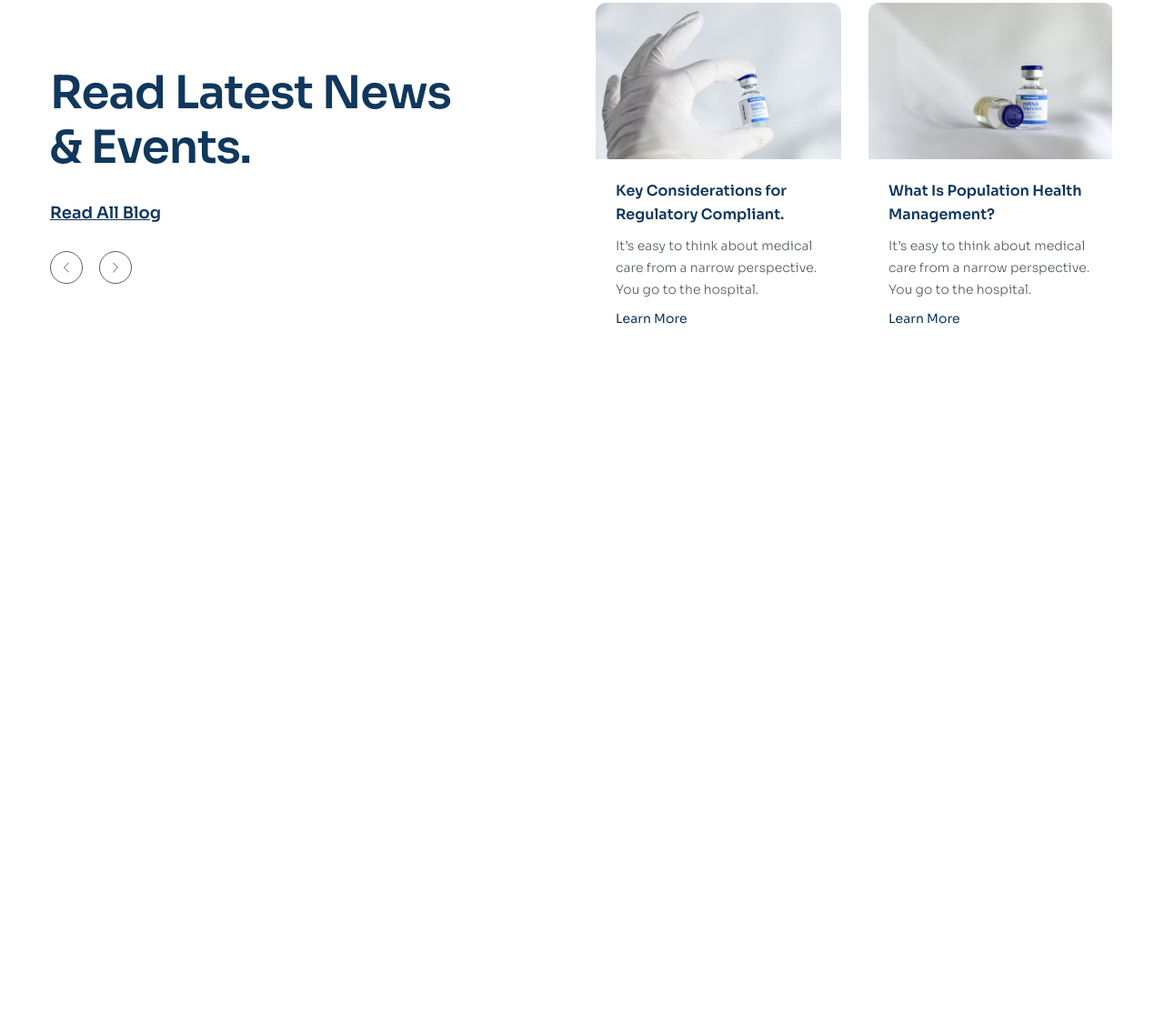
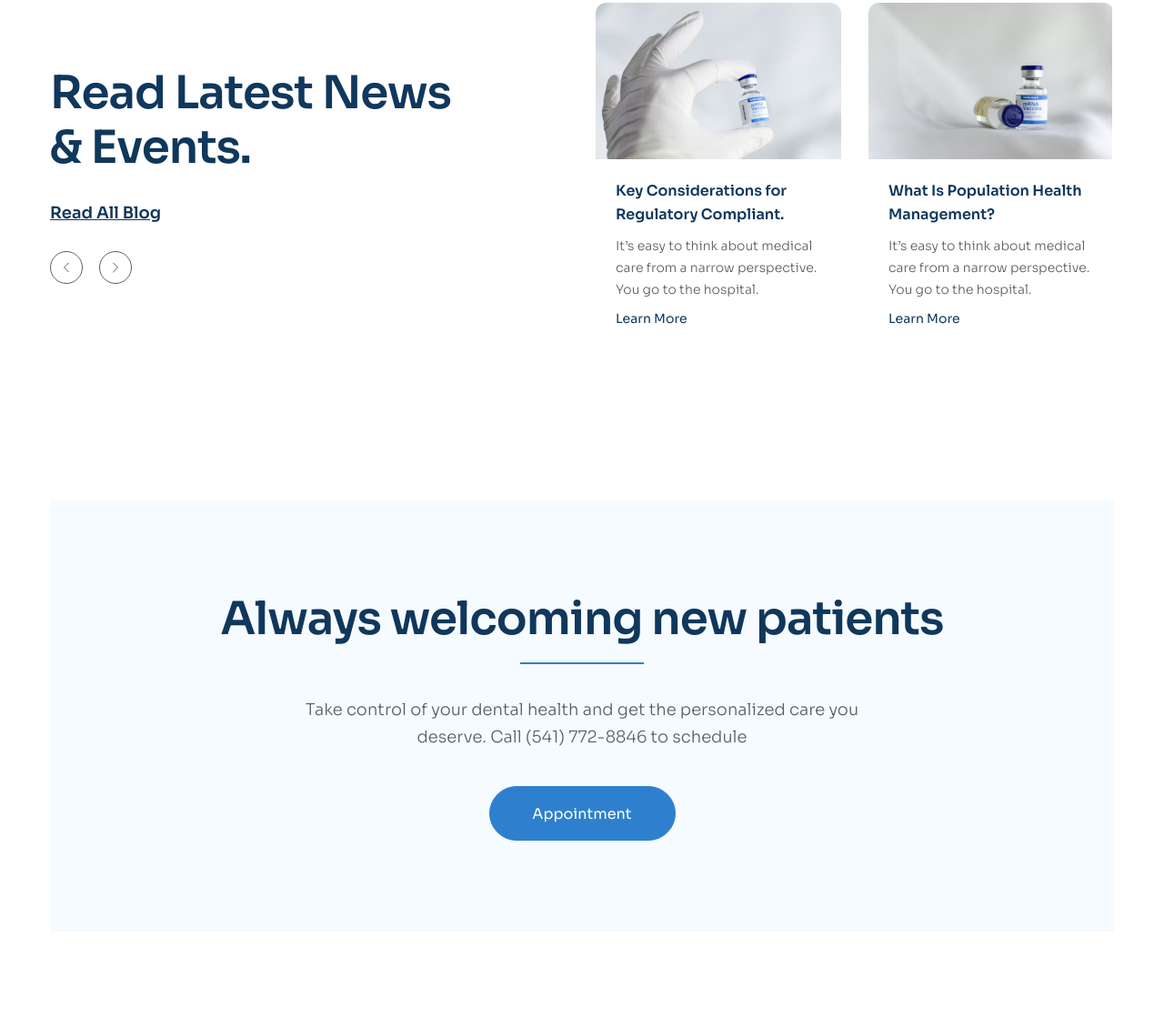
Before and after one commit to Giavix1302/htmlcss-project_03, a plain HTML site: page index.html in a window 1280 px wide. Shown: the part 5105-6214 px from the top of the page at 91% size. Before the commit the page ends 5800 px from the top, so only its background shows below. Drawn offline with Linux system fonts and the light colour scheme.

Commit message:
Section appointment

```diff
--- a/assets/css/styles.css
+++ b/assets/css/styles.css
@@ -573,6 +573,7 @@
 /* News */
 .news {
     padding-top: 85px;
+    padding-bottom: 85px;
 }
 
 .news__wrap {
@@ -604,9 +605,11 @@
 .news-item {
     width: 270px;
     border-radius: 12px;
+    transition: 0.3s;
 }
 
 .news-item:hover {
+    transform: translateY(-8px);
     box-shadow: 0px 18px 50px 0px rgba(0, 0, 0, 0.05);
 }
 
@@ -647,3 +650,32 @@
     font-size: 1.4rem;
     font-weight: 400;
 }
+
+/* Appointment */
+.appointment {
+    padding: 85px 0;
+}
+
+.appointment__inner {
+    padding: 100px 0;
+    background-color: #F6FBFF;
+    display: flex;
+    flex-direction: column;
+    align-items: center;
+}
+
+.appointment__rectangle {
+    width: 136px;
+    height: 2px;
+    background-color: var(--primary-color);
+    margin: 18px 0;
+}
+
+.appointment__desc {
+    width: 617px;
+    text-align: center;
+}
+
+.appointment__btn {
+    margin-top: 38px;
+}
--- a/index.html
+++ b/index.html
@@ -342,6 +342,19 @@
                 </div>
             </div>
         </section>
+
+        <!-- Appointment -->
+        <section class="appointment">
+            <div class="container">
+                <div class="appointment__inner">
+                    <h2 class="section-heading">Always welcoming new patients</h2>
+                    <div class="appointment__rectangle"></div>
+                    <p class="section-desc appointment__desc">Take control of your dental health and get the personalized care you deserve. Call (541) 772-8846 to  schedule</p>
+
+                    <a href="#!" class="btn appointment__btn">Appointment</a>
+                </div>
+            </div>
+        </section>
     </main>
 </body>
 </html>
```
